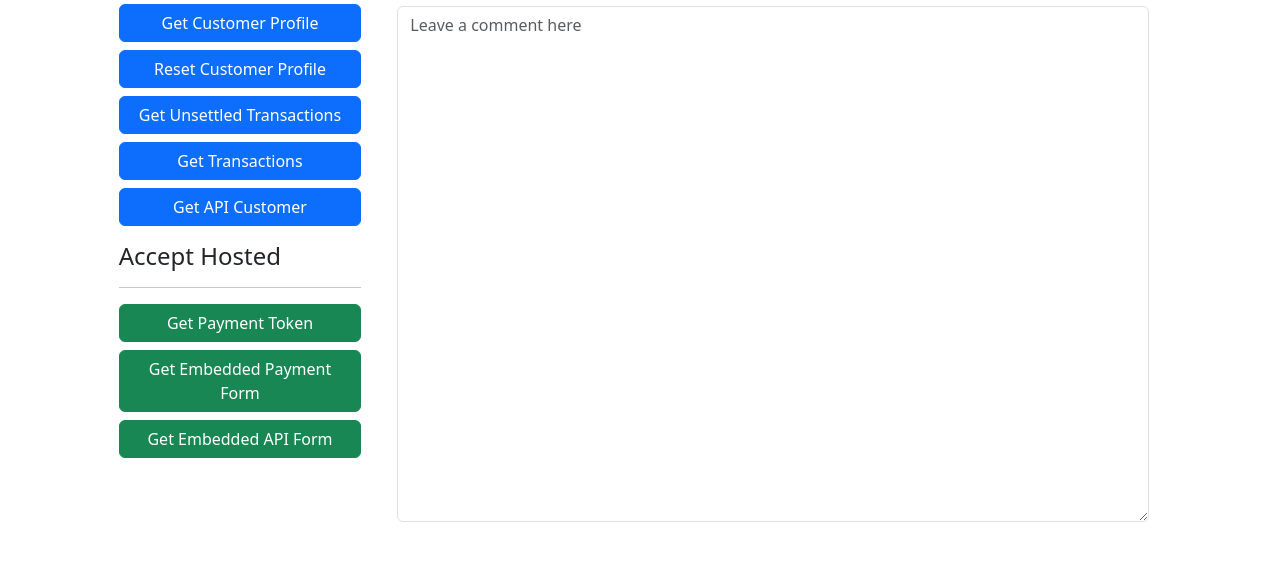
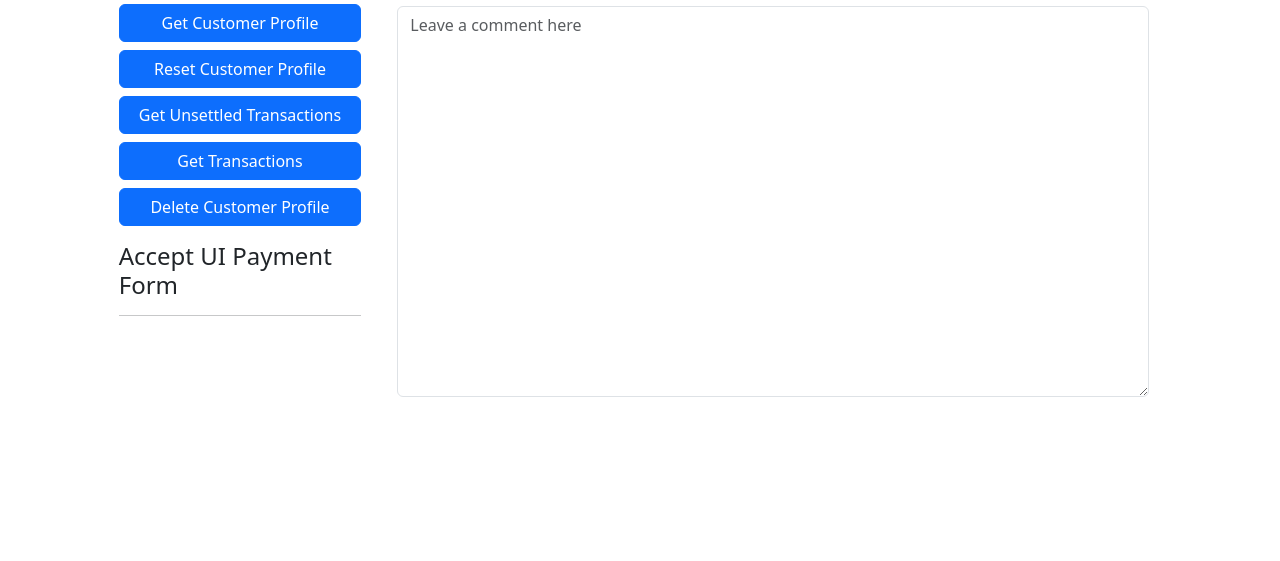
Before and after one commit to rlm8291/authorize_test, a Flask app: template templates/main.html in a window 1280 px wide. Shown: the part 193-754 px from the top of the page. Run offline with Flask 3, Linux system fonts and the light colour scheme; the template is opened without the code that fills it, so the values that code supplies are empty.

Commit message:
Update Core Actions Interacting With Authorize.net

```diff
--- a/app.py
+++ b/app.py
@@ -1,7 +1,5 @@
-from flask import Flask, render_template, request, url_for, jsonify
-from json import loads, dumps
+from flask import Flask, render_template, redirect
 from dotenv import dotenv_values
-from api_funcs import create_api_customer, api_accept_host_page
 from funcs import (
     create_customer,
     find_customer,
@@ -9,16 +7,19 @@ from funcs import (
     get_unsettled_transaction_list,
     get_customer_profile_transaction_list,
     delete_customer,
-    accept_host_page,
 )
 
 config = dotenv_values(".env")
-profile = {"id": "", "api_profile": "", "api_token": ""}
+profile = {"id": ""}
 app = Flask(__name__)
 
 
 @app.route("/", methods=["GET"])
 def hello_payment():
+    if profile["id"] != "":
+        customer = find_customer(profile["id"])
+        return render_template("main.html", response=customer)
+
     new_customer = create_customer()
     profile["id"] = new_customer["profileId"]
     return render_template("main.html", response=new_customer["response"])
@@ -26,6 +27,11 @@ def hello_payment():
 
 @app.route("/find", methods=["GET"])
 def search_customer():
+    if profile["id"] == "":
+        new_customer = create_customer()
+        profile["id"] = new_customer["profileId"]
+        return render_template("response.html", response=new_customer["response"])
+
     customer = find_customer(profile["id"])
     return render_template("response.html", response=customer)
 
@@ -38,6 +44,9 @@ def unsettled_transactions():
 
 @app.route("/get_transactions", methods=["GET"])
 def get_transactions():
+    if profile["id"] == "":
+        return render_template("action_required.html")
+
     customer_transactions = get_customer_profile_transaction_list(profile["id"])
     return render_template("response.html", response=customer_transactions)
 
@@ -50,6 +59,9 @@ def get_subscriptions():
 
 @app.route("/reset", methods=["PUT"])
 def reset_customer():
+    if profile["id"] == "":
+        return render_template("action_required.html")
+
     deleted_customer = delete_customer(profile["id"])
 
     if deleted_customer["result"] != "Ok":
@@ -60,73 +72,17 @@ def reset_customer():
 
     return render_template("response.html", response=new_customer["response"])
 
+@app.route("/delete", methods=["DELETE"])
+def delete():
+    if profile["id"] == "":
+        return render_template("action_required.html")
 
-@app.route("/payment_token", methods=["POST"])
-def get_payment():
-    iframe_url = url_for("static", filename="communicator.html", _external=True)
-    response_token = accept_host_page(profile["id"], iframe_url)
-    return render_template(
-        "response.html",
-        response=response_token["response"],
-        token=response_token["token"],
-    )
+    deleted_customer = delete_customer(profile["id"])
 
+    if deleted_customer["result"] == "Ok":
+        profile["id"] = ""
 
-@app.route("/payment_page", methods=["POST"])
-def send_payment():
-    iframe_url = url_for("static", filename="communicator.html", _external=True).replace("http", "https")
-    print(iframe_url)
-    response_token = accept_host_page(profile["id"], iframe_url)
-    return render_template("embedded_payment.html", token=response_token["token"])
-
-
-@app.route("/cancel", methods=["GET"])
-def cancel():
-    return render_template("cancel.html")
-
-
-@app.route("/receipt", methods=["POST"])
-def send_receipt():
-    details = request.values["iframe_response"]
-    parsed = loads(details)
-    formatted = dumps(parsed, indent=2)
-
-    return render_template("receipt.html", content=formatted)
-
-
-@app.route("/get_api_customer", methods=["GET"])
-def send_api_customer():
-    if profile["api_profile"] == "":
-        return render_template("api_message.html")
-
-    customer = find_customer(profile["api_profile"])
-    return render_template("response.html", response=customer)
-
-
-@app.route("/api_payment", methods=["POST"])
-def get_api_payment():
-    if profile["api_token"] == "":
-        return render_template("api_message.html")
-
-    return render_template("embedded_payment.html", token=profile["api_token"])
-
-
-@app.route("/dev_token", methods=["POST"])
-def dev_token():
-    payload = request.get_json()
-    customer = create_api_customer(
-        payload["firstName"], payload["lastName"], payload["email"]
-    )
-
-    profile["api_profile"] = customer
-
-    iframe_url = payload["iframeUrl"]
-    payment_token = api_accept_host_page(customer, iframe_url)
-    profile["api_token"] = payment_token
-
-    response = jsonify({"token": str(payment_token)})
-
-    return response
+    return render_template("response.html", response=deleted_customer)
 
 
 @app.route("/test", methods=["GET"])
--- /dev/null
+++ b/templates/action_required.html
@@ -0,0 +1,5 @@
+<div class="container-fluid h-100" id="response_message">
+  <h4>There's no profile to be found!!! <span class="badge rounded-pill text-bg-danger"> Cancel : Ok</span></h4>
+  <hr>
+  <textarea class="form-control h-100" placeholder="Leave a comment here">&lt;&lt;&lt;--- Please use Get Customer Profile to create a new customer profile!!!</textarea>
+</div>
--- a/templates/actions.html
+++ b/templates/actions.html
@@ -5,12 +5,9 @@
     <button class="btn btn-primary" hx-put="/reset" hx-target="#response_message">Reset Customer Profile</button>
     <button class="btn btn-primary" hx-get="/get_unsettled_transactions" hx-target="#response_message">Get Unsettled Transactions</button>
     <button class="btn btn-primary" hx-get="/get_transactions" hx-target="#response_message">Get Transactions</button>
-    <button class="btn btn-primary" hx-get="/get_api_customer" hx-target="#response_message">Get API Customer</button>
+    <button class="btn btn-primary" hx-delete="/delete" hx-target="#response_message">Delete Customer Profile</button>
 </div>
-<h4>Accept Hosted</h4>
+<h4>Accept UI Payment Form</h4>
 <hr>
 <div class='d-grid gap-2'>
-    <button class="btn btn-success" hx-post='/payment_token' hx-target="#response_message">Get Payment Token</button>
-    <button class="btn btn-success" hx-post='/payment_page' hx-target='#response_message' hx-swap="outerHTML">Get Embedded Payment Form</button>
-    <button class="btn btn-success" hx-post='/api_payment' hx-target='#response_message' hx-swap="outerHTML">Get Embedded API Form</button>
 </div>
--- a/templates/api_message.html
+++ /dev/null
@@ -1,5 +0,0 @@
-<div class="container-fluid h-100" id="response_message">
-  <h4>There hasn't been any updates to the API yet!!! <span class="badge rounded-pill text-bg-danger"> Cancel : Ok</span></h4>
-  <hr>
-  <textarea class="form-control h-100" placeholder="Leave a comment here">Please Post To /dev_token before using this page!</textarea>
-</div>
--- a/templates/cancel.html
+++ /dev/null
@@ -1,5 +0,0 @@
-<div class="container-fluid h-100" id="response_message">
-  <h4>You've cancelled the payment!!! <span class="badge rounded-pill text-bg-danger"> Cancel : Ok</span></h4>
-  <hr>
-  <textarea class="form-control h-100" placeholder="Leave a comment here">&lt;&lt;&lt;----- Select an action to the right!!!</textarea>
-</div>
--- a/templates/receipt.html
+++ /dev/null
@@ -1,5 +0,0 @@
-<div id="response_message" class="container-fluid h-100">
-    <h4>Successfully earned your gold using the payment page!!! <span class="badge rounded-pill text-bg-success">Success: Ok</span></h4>
-    <hr>
-    <textarea class="form-control h-100">{{ content }}</textarea>
-</div>
```
Also changed, not shown: api_funcs.py (deleted, +0 -120 lines), funcs.py (+0 -97 lines), templates/embedded_payment.html (deleted, +0 -44 lines).
